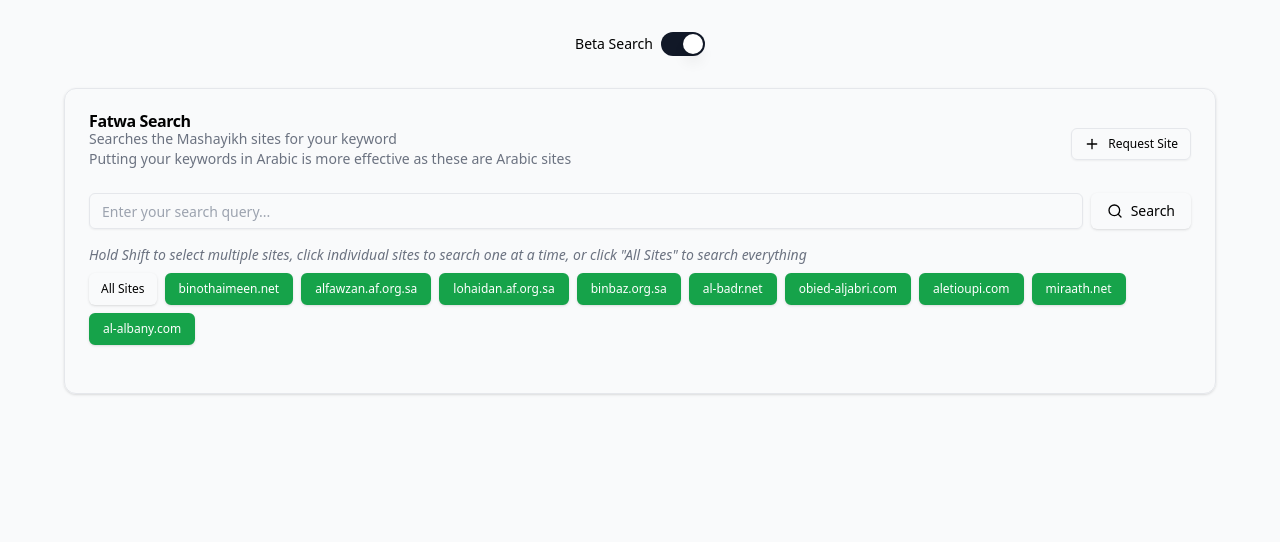
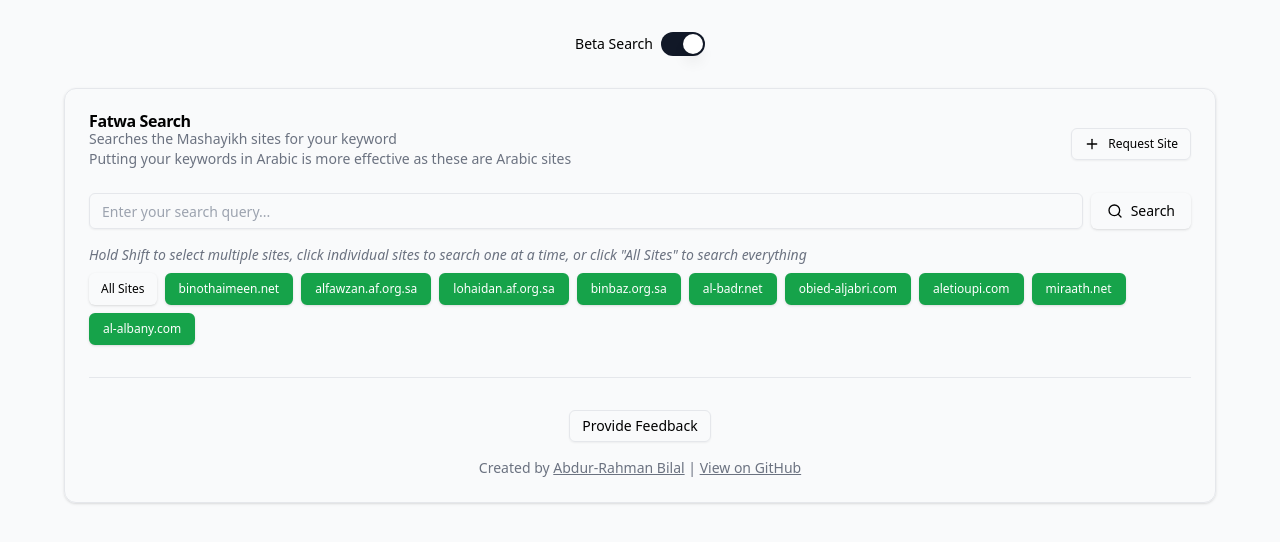
Before and after one commit to aramb-dev/fatwa-search, a React (Create React App) app: page / in a window 1280 px wide. Both pictures are taken after a click on the switch 682 px from the left and 44 px from the top of the page. Shown: the top 542 px of the page. Built offline with nearby package versions, Linux system fonts and the light colour scheme.

Commit message:
Add feedback form to BetaSearch component with submission handling

```diff
--- a/src/components/BetaSearch.js
+++ b/src/components/BetaSearch.js
@@ -83,6 +83,10 @@ const BetaSearch = () => {
   const RESULTS_PER_SITE = 5; // Add these constants at the top of BetaSearch component
   const [isMobileSelecting, setIsMobileSelecting] = useState(false); // Add this state for tracking mobile selection mode
   const resultsContainerRef = useRef(null); // Add a ref for the results container
+
+  // Add this state for feedback form
+  const [showFeedback, setShowFeedback] = useState(false);
+  const [feedback, setFeedback] = useState("");
 
   // Add event listeners for shift key
   useEffect(() => {
@@ -217,6 +221,28 @@ const BetaSearch = () => {
   // Add this helper function to check if device is mobile
   const isMobile = () => window.innerWidth <= 768;
 
+  // Add this handler for feedback submission
+  const handleFeedbackSubmit = async () => {
+    if (!feedback.trim()) return;
+
+    const formData = new FormData();
+    formData.append("form-name", "beta-feedback");
+    formData.append("feedback", feedback);
+
+    try {
+      await fetch("/", {
+        method: "POST",
+        headers: { "Content-Type": "application/x-www-form-urlencoded" },
+        body: new URLSearchParams(formData).toString(),
+      });
+      setShowFeedback(false);
+      setFeedback("");
+      alert("Thank you for your feedback!");
+    } catch (error) {
+      alert("Error submitting feedback: " + error);
+    }
+  };
+
   return (
     <>
       <Card className="w-full max-w-6xl mx-auto">
@@ -275,7 +301,7 @@ const BetaSearch = () => {
               </p>
 
               <div className="flex flex-wrap gap-2 relative">
-                {/* Mobile Selection Mode Buttons */}
+                {/* Mobile Selection  Mode Buttons */}
                 <div className="md:hidden w-full flex gap-2 mb-2">
                   <Button
                     onClick={() => setIsMobileSelecting(!isMobileSelecting)}
@@ -430,6 +456,72 @@ const BetaSearch = () => {
 
           {/* Replace pagination with Load More */}
           <LoadMoreButton />
+
+          {/* Add this before the attribution footer */}
+          <div className="mt-8 border-t pt-8">
+            <div className="flex flex-col items-center space-y-4">
+              <Button
+                variant="outline"
+                size="sm"
+                onClick={() => setShowFeedback(!showFeedback)}
+                className="text-sm"
+              >
+                {showFeedback ? "Close Feedback" : "Provide Feedback"}
+              </Button>
+
+              {showFeedback && (
+                <div className="w-full max-w-md space-y-4">
+                  <textarea
+                    value={feedback}
+                    onChange={(e) => setFeedback(e.target.value)}
+                    placeholder="Tell us what you think about the beta search..."
+                    className="w-full min-h-[100px] p-3 rounded-md border text-sm resize-none focus:outline-none focus:ring-2 focus:ring-gray-200"
+                  />
+                  <div className="flex justify-end gap-2">
+                    <Button
+                      variant="outline"
+                      size="sm"
+                      onClick={() => {
+                        setShowFeedback(false);
+                        setFeedback("");
+                      }}
+                    >
+                      Cancel
+                    </Button>
+                    <Button
+                      size="sm"
+                      onClick={handleFeedbackSubmit}
+                      disabled={!feedback.trim()}
+                    >
+                      Submit Feedback
+                    </Button>
+                  </div>
+                </div>
+              )}
+            </div>
+          </div>
+
+          {/* Add attribution footer */}
+          <div className="mt-4 text-center text-sm text-gray-500">
+            Created by{" "}
+            <a
+              href="https://github.com/aramb-dev"
+              className="underline hover:text-gray-700"
+              target="_blank"
+              rel="noreferrer"
+            >
+              Abdur-Rahman Bilal
+            </a>
+            {" | "}
+            <a
+              href="https://github.com/aramb-dev/fatwa-search"
+              className="underline hover:text-gray-700"
+              target="_blank"
+              rel="noreferrer"
+            >
+              View on GitHub
+            </a>
+          </div>
         </CardContent>
       </Card>
 
```
